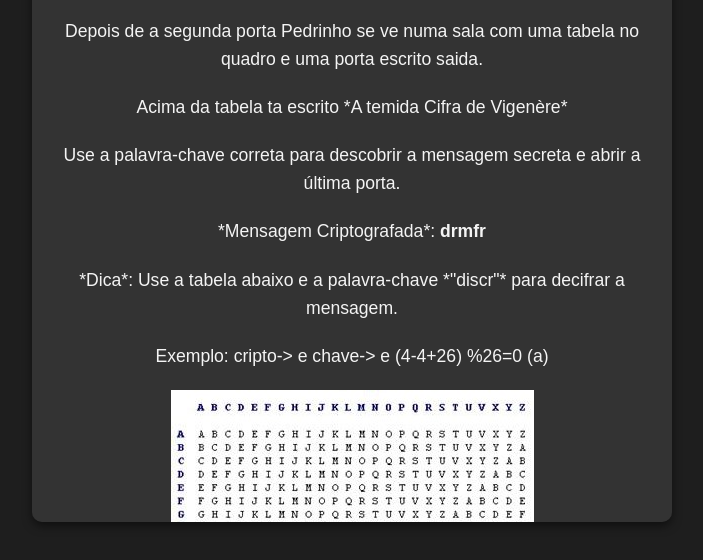
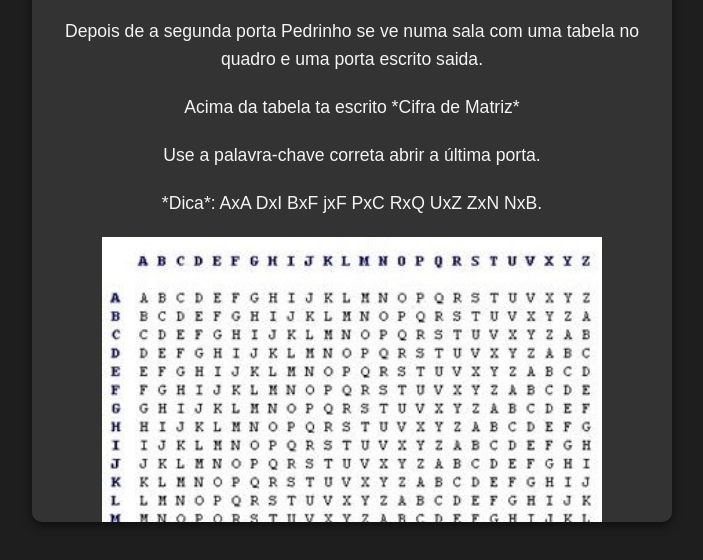
Before and after one commit to Benjamin-Yuji-Suzuki/CC2TA67SeriousGame2, a plain HTML site: page RPG/Enigma3.html in a window 1280 px wide. Shown: the part 218-778 px from the top of the page, without its empty margins (288-991 px from the left). Drawn offline with Linux system fonts and the light colour scheme.

Commit message:
Update Enigma3.html

```diff
--- a/RPG/Enigma3.html
+++ b/RPG/Enigma3.html
@@ -3,7 +3,7 @@
 <head>
     <meta charset="UTF-8">
     <meta name="viewport" content="width=device-width, initial-scale=1.0">
-    <title>Enigma 3 - Cifra de Vigenère</title>
+    <title>Enigma 3 - Cifra de Matriz</title>
     <link rel="stylesheet" href="styles.css">
 </head>
 <body>
@@ -11,13 +11,11 @@
         <h1>Enigma 3</h1>
         <p class="intro-text">Ouvindo os grunidos do demônio chegando perto, ele entra rapidamente pela porta,
         <p class="intro-text">Depois de  a segunda porta Pedrinho se ve numa sala com uma tabela no quadro e uma porta escrito saida.</p>
-        <p class="intro-text">Acima da tabela ta escrito *A temida Cifra de Vigenère*</p>
-        <p class="intro-text">Use a palavra-chave correta para descobrir a mensagem secreta e abrir a última porta.</p>
-        <p class="intro-text">*Mensagem Criptografada*: <strong>drmfr</strong></p>
-        <p class="intro-text">*Dica*: Use a tabela abaixo e a palavra-chave *"discr"* para decifrar a mensagem.</p>
-        <p class="intro-text">Exemplo: cripto-> e chave-> e  (4-4+26) %26=0 (a)</p>
-        <div class="vigenere-container">
-            <img src="tabela.jpg" alt="Tabela da Cifra de Vigenère">
+        <p class="intro-text">Acima da tabela ta escrito *Cifra de Matriz*</p>
+        <p class="intro-text">Use a palavra-chave correta abrir a última porta.</p>
+        <p class="intro-text">*Dica*: AxA DxI BxF jxF PxC RxQ UxZ ZxN NxB.</p>
+        <div class="matriz-container">
+            <img src="tabela.jpg" alt="Tabela da Cifra de Matriz">
         </div>
         <div class="input-container">
             <label for="user-input">Digite a mensagem decifrada:</label>
```
